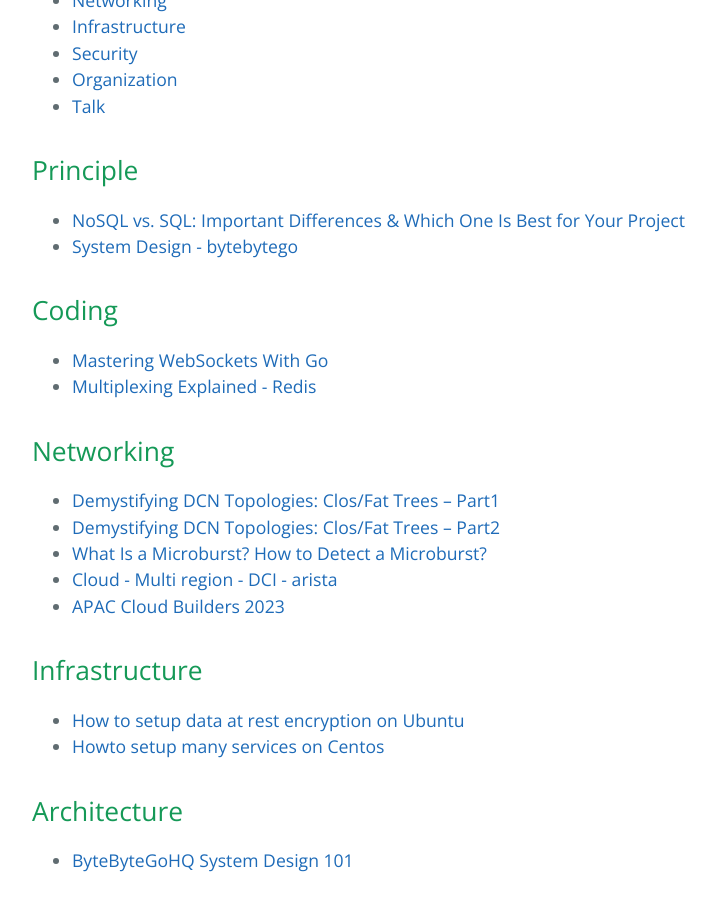
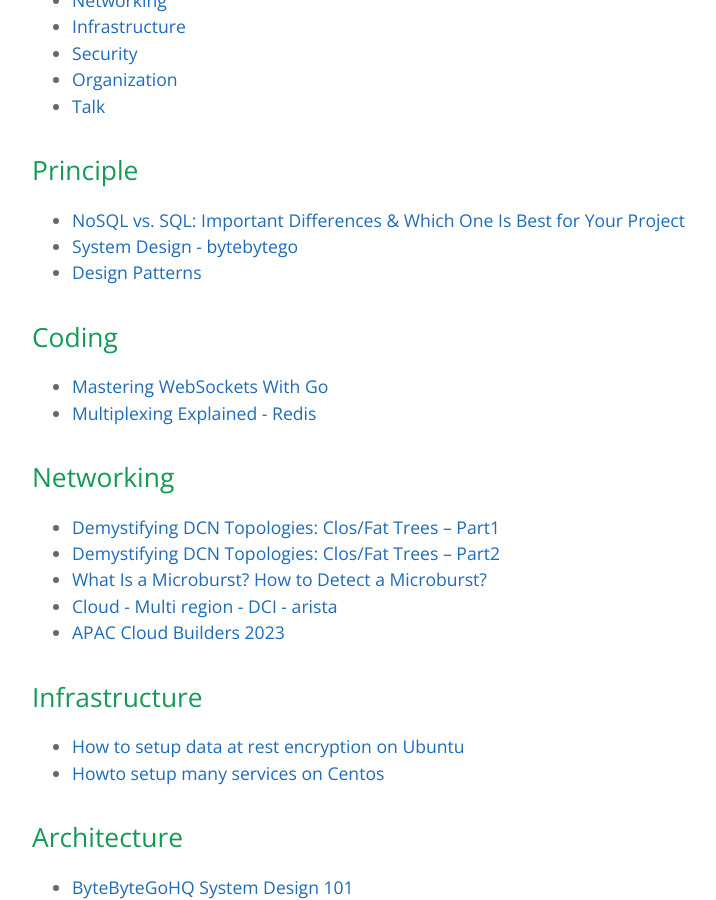
Before and after one commit to bienkma/bienkma.github.io, a Jekyll site: the page built from index.md, in a window 1280 px wide and 900 px high, scrolled down 1742 px. Shown: the whole window, without its empty margins (192-908 px from the left). Built offline with Jekyll 4.4.1, drawn with Linux system fonts in a browser that asks for light colours.

Commit message:
add design pattern

```diff
--- a/index.md
+++ b/index.md
@@ -69,6 +69,7 @@ spec:
 ## Principle
 * [NoSQL vs. SQL: Important Differences & Which One Is Best for Your Project](https://www.upwork.com/resources/nosql-vs-sql)
 * [System Design - bytebytego](https://bienkma.github.io/books/system-design-arch.pdf)
+* [Design Patterns](https://refactoring.guru/design-patterns)
 
 ## Coding
 * [Mastering WebSockets With Go](https://programmingpercy.tech/blog/mastering-websockets-with-go/)
```
